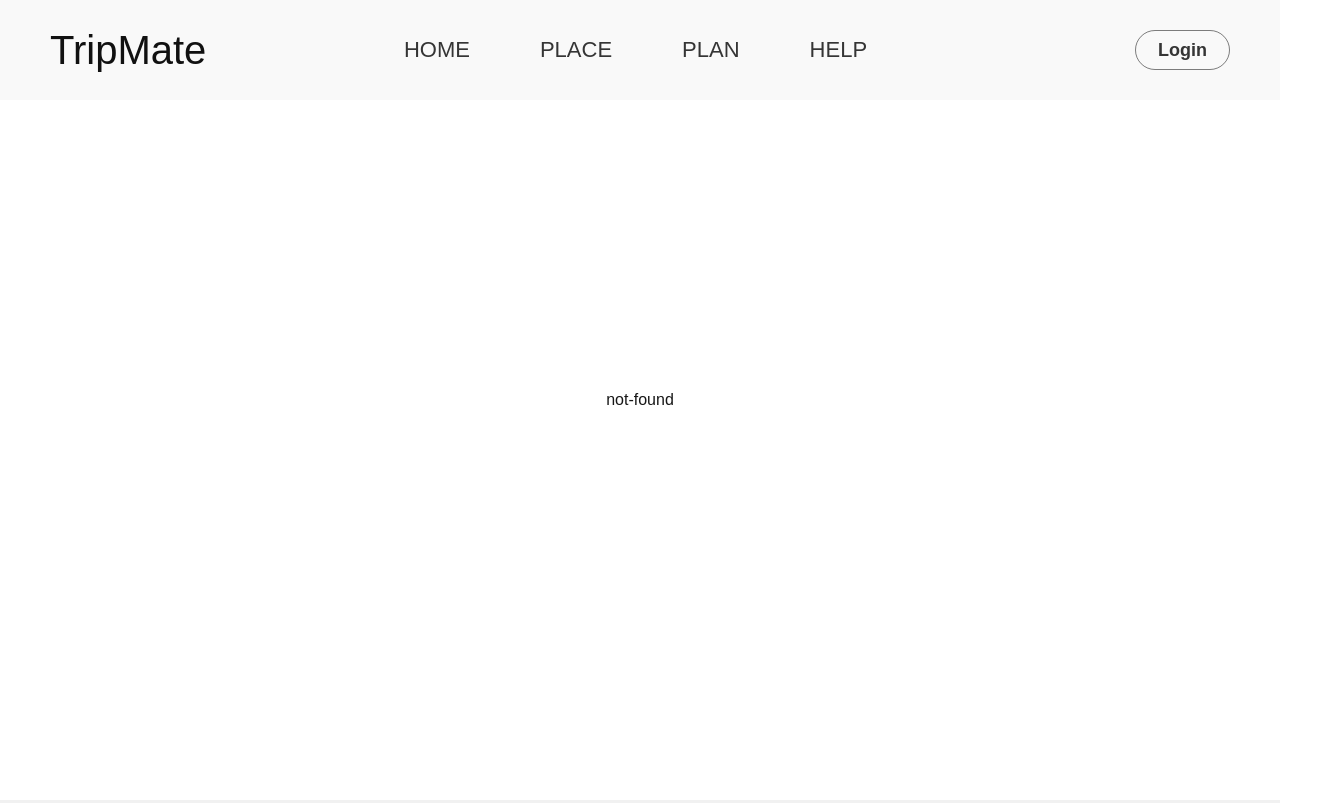
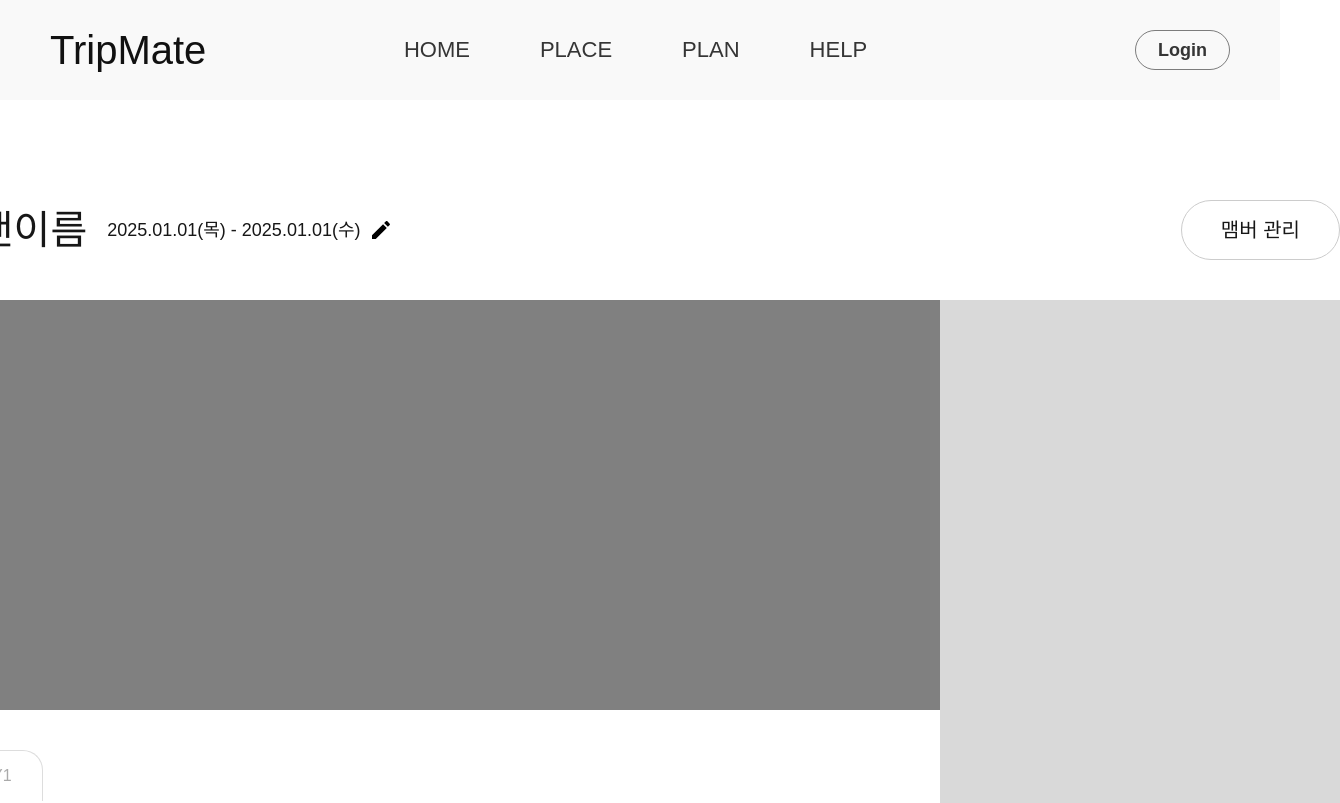
Before and after one commit to alsendrha/testProject, a Next.js app: page /planList/1 in a window 1280 px wide. Before the commit this address had no page. Shown: the top 803 px of the page, 1340 px wide, since content can reach past the window. Built offline with nearby package versions, Linux system fonts and the light colour scheme; a web font is replaced by a local one.

Commit message:
플랜 디테일 페이지 만드는중

```diff
--- /dev/null
+++ b/src/app/planList/[id]/_components/PlanDetailChat.tsx
@@ -0,0 +1,5 @@
+const PlanDetailChat = () => {
+  return <div className="w-[400px] h-[790px] bg-[#D9D9D9]"></div>;
+};
+
+export default PlanDetailChat;
--- /dev/null
+++ b/src/app/planList/[id]/_components/PlanDetailMap.tsx
@@ -0,0 +1,5 @@
+const PlanDetailMap = () => {
+  return <div className="w-full h-[410px] bg-[gray]"></div>;
+};
+
+export default PlanDetailMap;
--- /dev/null
+++ b/src/app/planList/[id]/_components/detailTop/DetailTitle.tsx
@@ -0,0 +1,9 @@
+const DetailTitle = () => {
+  return (
+    <div className="flex items-center h-[50px]">
+      <p className="font-medium text-[40px] leading-none">플랜이름</p>
+    </div>
+  );
+};
+
+export default DetailTitle;
--- /dev/null
+++ b/src/app/planList/[id]/_components/detailTop/MemberButton.tsx
@@ -0,0 +1,16 @@
+import Link from "next/link";
+
+const MemberButton = () => {
+  return (
+    <Link
+      href={"/"}
+      className="py-[16.5px] px-[39px] rounded-[30px] border border-[#CCCCCC]"
+    >
+      <div className="flex items-center h-[25px]">
+        <p className="text-[20px] font-medium">맴버 관리</p>
+      </div>
+    </Link>
+  );
+};
+
+export default MemberButton;
--- /dev/null
+++ b/src/app/planList/[id]/_components/detailTop/PlanDetailTop.tsx
@@ -0,0 +1,21 @@
+"use client";
+
+import DetailTitle from "./DetailTitle";
+import MemberButton from "./MemberButton";
+import PlanDetailTopDate from "./PlanDetailTopDate";
+import PlanTopEditIcon from "./PlanTopEditIcon";
+
+const PlanDetailTop = () => {
+  return (
+    <div className="w-full flex items-center justify-between">
+      <div className="flex items-center">
+        <DetailTitle />
+        <PlanDetailTopDate />
+        <PlanTopEditIcon onClick={() => {}} />
+      </div>
+      <MemberButton />
+    </div>
+  );
+};
+
+export default PlanDetailTop;
--- /dev/null
+++ b/src/app/planList/[id]/_components/detailTop/PlanDetailTopDate.tsx
@@ -0,0 +1,11 @@
+const PlanDetailTopDate = () => {
+  return (
+    <div className="ml-[20px] mr-[9px] flex items-center h-[22px]">
+      <p className="font-medium text-[18px] leading-none">
+        2025.01.01(목) - 2025.01.01(수)
+      </p>
+    </div>
+  );
+};
+
+export default PlanDetailTopDate;
--- /dev/null
+++ b/src/app/planList/[id]/_components/detailTop/PlanTopEditIcon.tsx
@@ -0,0 +1,15 @@
+import PlanDetailEdit from "@/utils/svg/PlanDetailEdit";
+
+type PlanTopEditIconProps = {
+  onClick: () => void;
+};
+
+const PlanTopEditIcon = ({ onClick }: PlanTopEditIconProps) => {
+  return (
+    <div className="cursor-pointer" onClick={onClick}>
+      <PlanDetailEdit />
+    </div>
+  );
+};
+
+export default PlanTopEditIcon;
--- /dev/null
+++ b/src/app/planList/[id]/page.tsx
@@ -0,0 +1,30 @@
+import PlanDetailTop from "./_components/detailTop/PlanDetailTop";
+import PlanDetailChat from "./_components/PlanDetailChat";
+import PlanDetailMap from "./_components/PlanDetailMap";
+
+const PlanDetailPage = () => {
+  return (
+    <div className="pt-[100px] flex items-center justify-center">
+      <div className="pt-[100px] w-[1440px]">
+        <PlanDetailTop />
+        <div className="pt-[40px] w-full flex items-start justify-between">
+          <div className="w-[1000px]">
+            <PlanDetailMap />
+            <div className="w-full mt-[40px] flex items-center">
+              <div className="border border-b-0 border-[#DDDDDD] rounded-t-[20px] px-[30px] py-[15px]">
+                <div className="flex items-center h-5">
+                  <p className="text-[#AAAAAA] font-medium leading-none">
+                    DAY1
+                  </p>
+                </div>
+              </div>
+            </div>
+          </div>
+          <PlanDetailChat />
+        </div>
+      </div>
+    </div>
+  );
+};
+
+export default PlanDetailPage;
--- a/src/app/planList/_components/planitemList/PlanListItem.tsx
+++ b/src/app/planList/_components/planitemList/PlanListItem.tsx
@@ -15,7 +15,7 @@ const PlanListItem = ({ item, onClick }: PlanListItemProps) => {
   return (
     <div className="border-y h-[56px] flex items-center gap-[40px] pr-[20.04px]">
       <Link
-        href={"/planView"}
+        href={`/planList/${item.id.toString()}`}
         className="w-full flex items-center gap-[40px] border-[#EEEEEE]"
       >
         <div className="flex items-center justify-end w-[27.05px]">
--- /dev/null
+++ b/src/utils/svg/PlanDetailEdit.tsx
@@ -0,0 +1,18 @@
+const PlanDetailEdit = () => {
+  return (
+    <svg
+      width="24"
+      height="24"
+      viewBox="0 0 24 24"
+      fill="none"
+      xmlns="http://www.w3.org/2000/svg"
+    >
+      <path
+        d="M20.71 7.03957C21.1 6.64957 21.1 5.99957 20.71 5.62957L18.37 3.28957C18 2.89957 17.35 2.89957 16.96 3.28957L15.12 5.11957L18.87 8.86957M3 17.2496V20.9996H6.75L17.81 9.92957L14.06 6.17957L3 17.2496Z"
+        fill="black"
+      />
+    </svg>
+  );
+};
+
+export default PlanDetailEdit;
```
